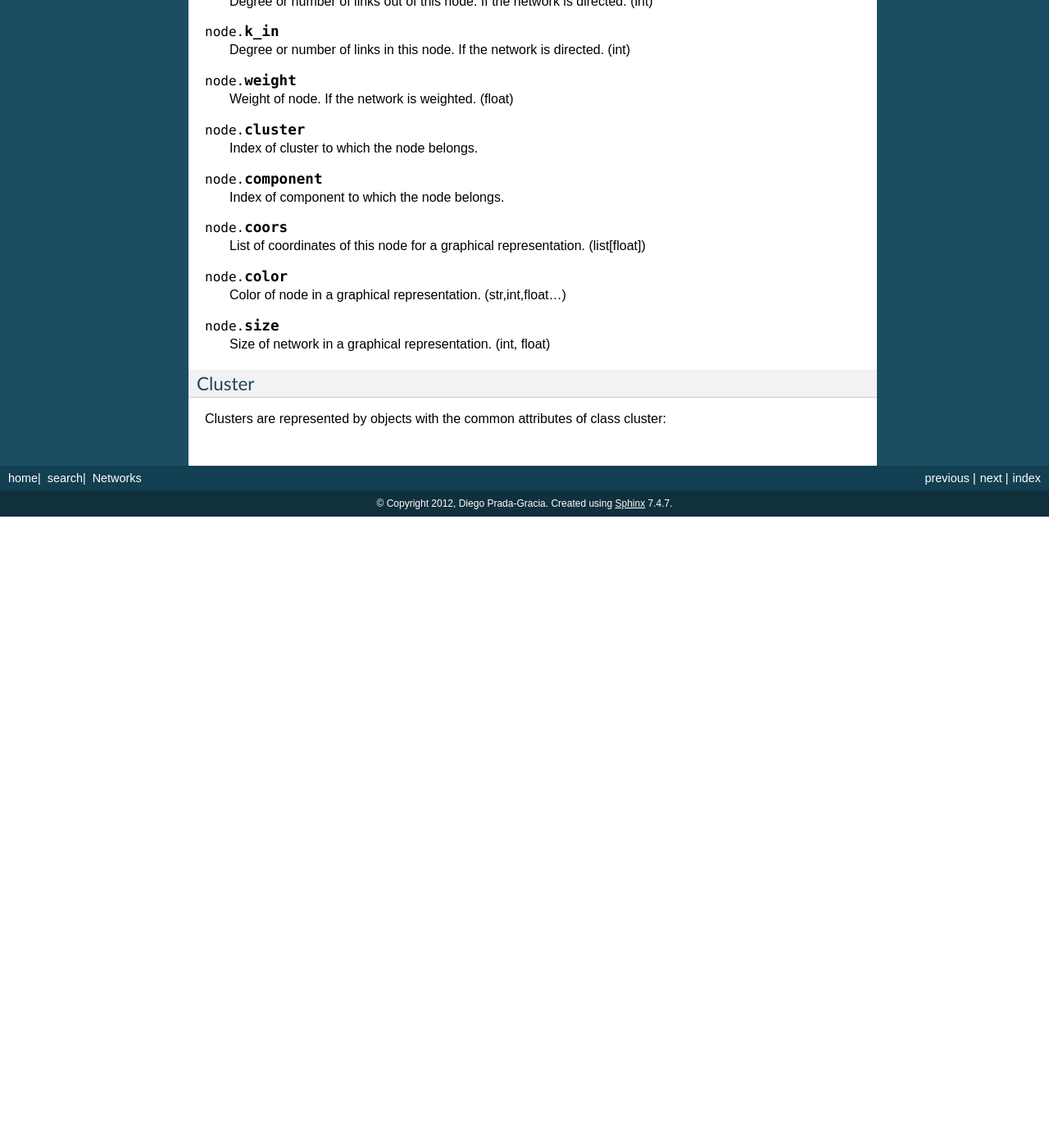
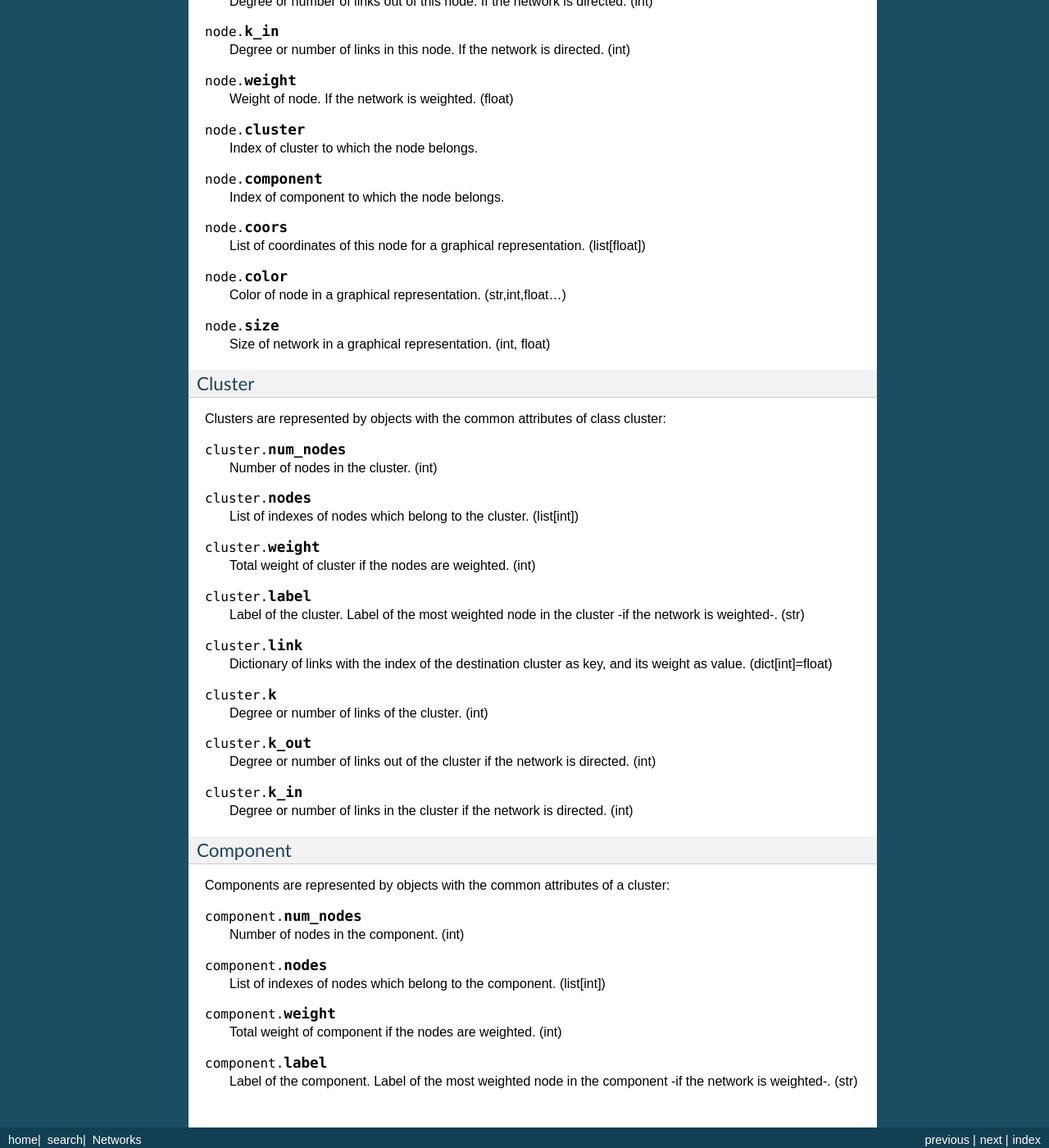
Before and after one commit to dprada/Aqua, a Sphinx documentation site: the page built from doc/source/source_csn/network.rst, in a window 1280 px wide and 1400 px high, scrolled down 1861 px. Shown: the whole window at 82% size. Built offline with Sphinx 7.4.7, drawn with Linux system fonts in a browser that asks for light colours; before the commit the page ends 2491 px from its top, so only the background shows below that.

```diff
--- a/doc/source/source_csn/network.rst
+++ b/doc/source/source_csn/network.rst
@@ -147,6 +147,59 @@ Nodes are represented by objects with the common attributes of class node:
 
 
 Cluster
-++++
++++++++
 
 Clusters are represented by objects with the common attributes of class cluster:
+
+.. attribute:: cluster.num_nodes
+
+   Number of nodes in the cluster. (int)
+
+.. attribute:: cluster.nodes
+
+   List of indexes of nodes which belong to the cluster. (list[int])
+
+.. attribute:: cluster.weight
+
+   Total weight of cluster if the nodes are weighted. (int)
+
+.. attribute:: cluster.label
+
+   Label of the cluster. Label of the most weighted node in the cluster -if the network is weighted-. (str)
+
+.. attribute:: cluster.link
+
+   Dictionary of links with the index of the destination cluster as key, and its weight as value. (dict[int]=float)
+
+.. attribute:: cluster.k
+
+    Degree or number of links of the cluster. (int)
+
+.. attribute:: cluster.k_out
+
+   Degree or number of links out of the cluster if the network is directed. (int)
+
+.. attribute:: cluster.k_in
+
+   Degree or number of links in the cluster if the network is directed. (int)
+
+Component
++++++++++
+
+Components are represented by objects with the common attributes of a cluster:
+
+.. attribute:: component.num_nodes
+
+   Number of nodes in the component. (int)
+
+.. attribute:: component.nodes
+
+   List of indexes of nodes which belong to the component. (list[int])
+
+.. attribute:: component.weight
+
+   Total weight of component if the nodes are weighted. (int)
+
+.. attribute:: component.label
+
+   Label of the component. Label of the most weighted node in the component -if the network is weighted-. (str)
--- a/doc/source/source_kl/tutorial_kinetic_analysis.rst
+++ b/doc/source/source_kl/tutorial_kinetic_analysis.rst
@@ -31,7 +31,7 @@ Loading a trajectory
 ++++++++++++++++++++
 
 Given a file, :download:`traj.oup
-<../tutorials/kinetic_1D_analysis/traj.oup.gz>`, with the 1D
+<../../tutorials/kinetic_1D_analysis/traj.oup.gz>`, with the 1D
 trajectory in its second column, the class *kinetic_1D_analysis* can
 be initialized:
 
```
Also changed, not shown: doc/source/source_csn/functions.rst (+117 -0 lines), doc/source/source_csn/tutorial.rst (+17 -17 lines), doc/source/source_ms/tutorial.rst (+3 -4 lines).
